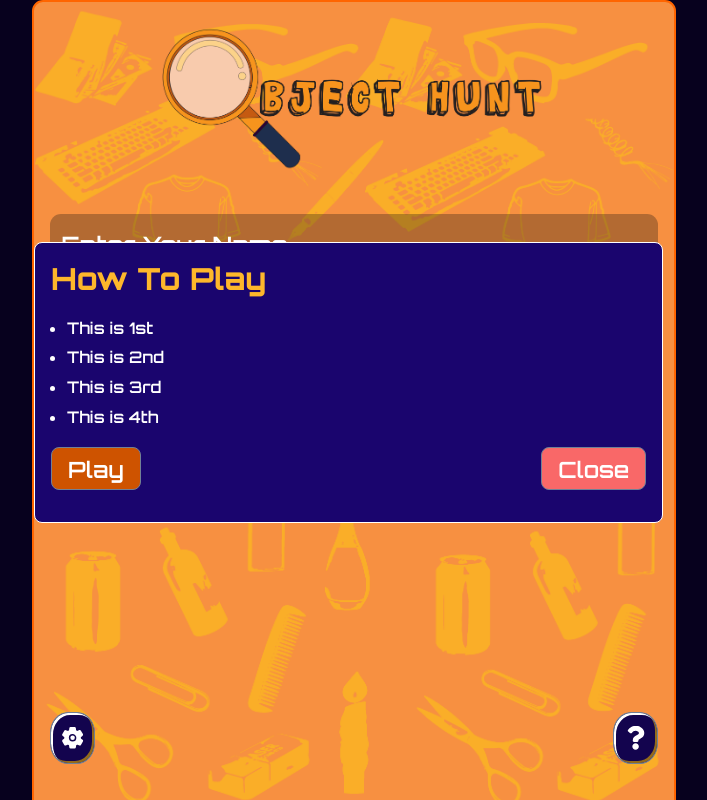
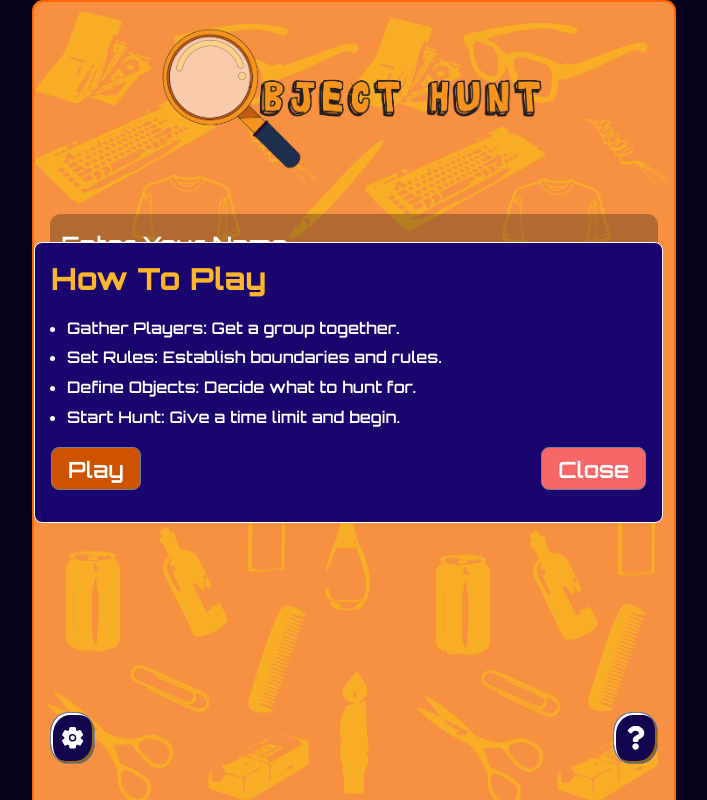
Before and after one commit to 24kaushik/objectHunt-frontend, a React (Vite) app: page /room in a window 1280 px wide. Both pictures are taken after a click on the icon 921 px from the left and 737 px from the top of the page. Shown: the top 800 px of the page, without its empty margins (286-993 px from the left). Built offline with nearby package versions, Linux system fonts and the light colour scheme; a web font is replaced by a local one.

Commit message:
menu.jsx

```diff
--- a/src/Components/menu.jsx
+++ b/src/Components/menu.jsx
@@ -120,10 +120,11 @@ const playClickSound = () => {
     <div className={guide ? 'menu_display show' : 'menu_display'}>
         <h1>How To Play</h1>
         <ul className='guide_list'>
-          <li>This is 1st</li>
-          <li>This is 2nd</li>
-          <li>This is 3rd</li>
-          <li>This is 4th</li>
+        <li>Gather Players: Get a group together.</li>
+          <li>Set Rules: Establish boundaries and rules.</li>
+          <li>Define Objects: Decide what to hunt for.</li>
+          <li>Start Hunt: Give a time limit and begin.
+</li>
         </ul>
         <div className="display_icons">
           <Link to="/game"><button className="db_1">Play</button></Link>
```
